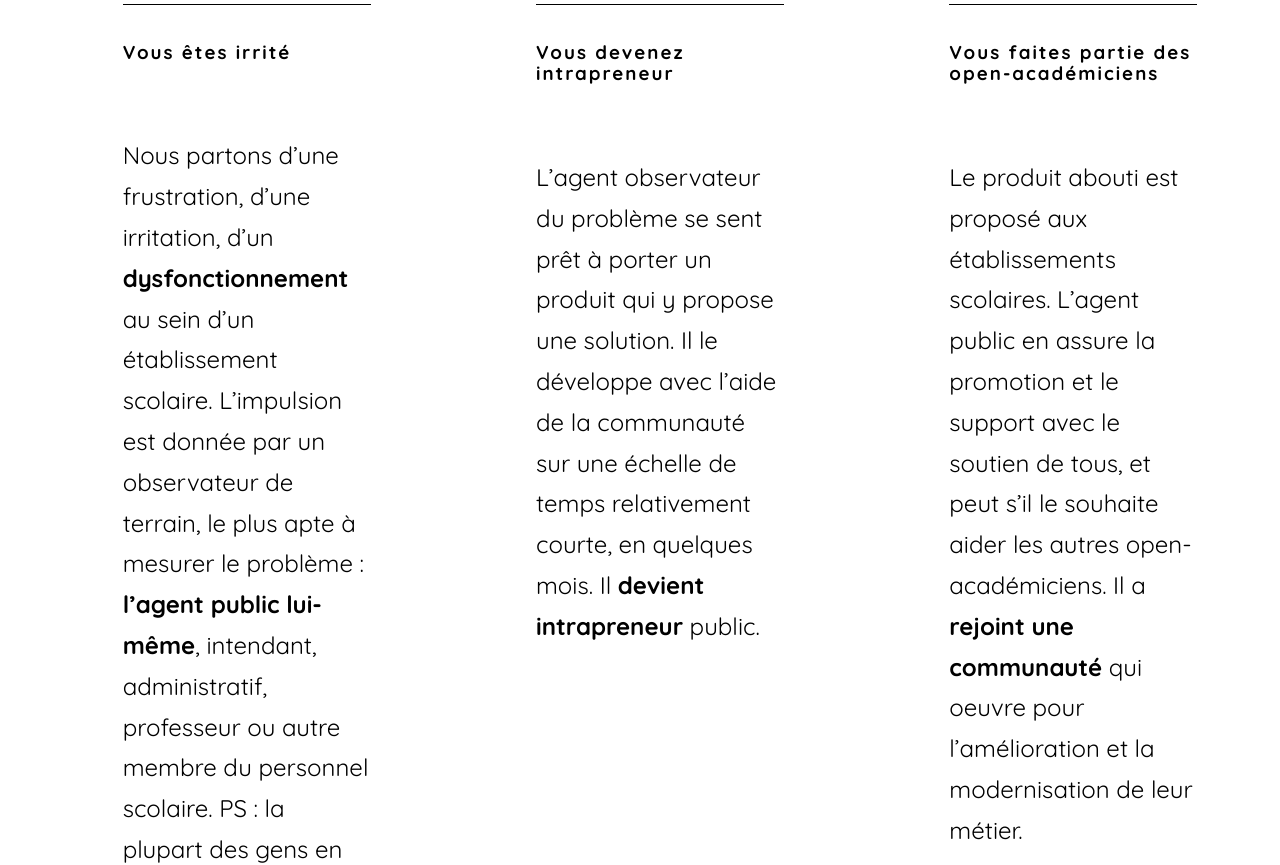
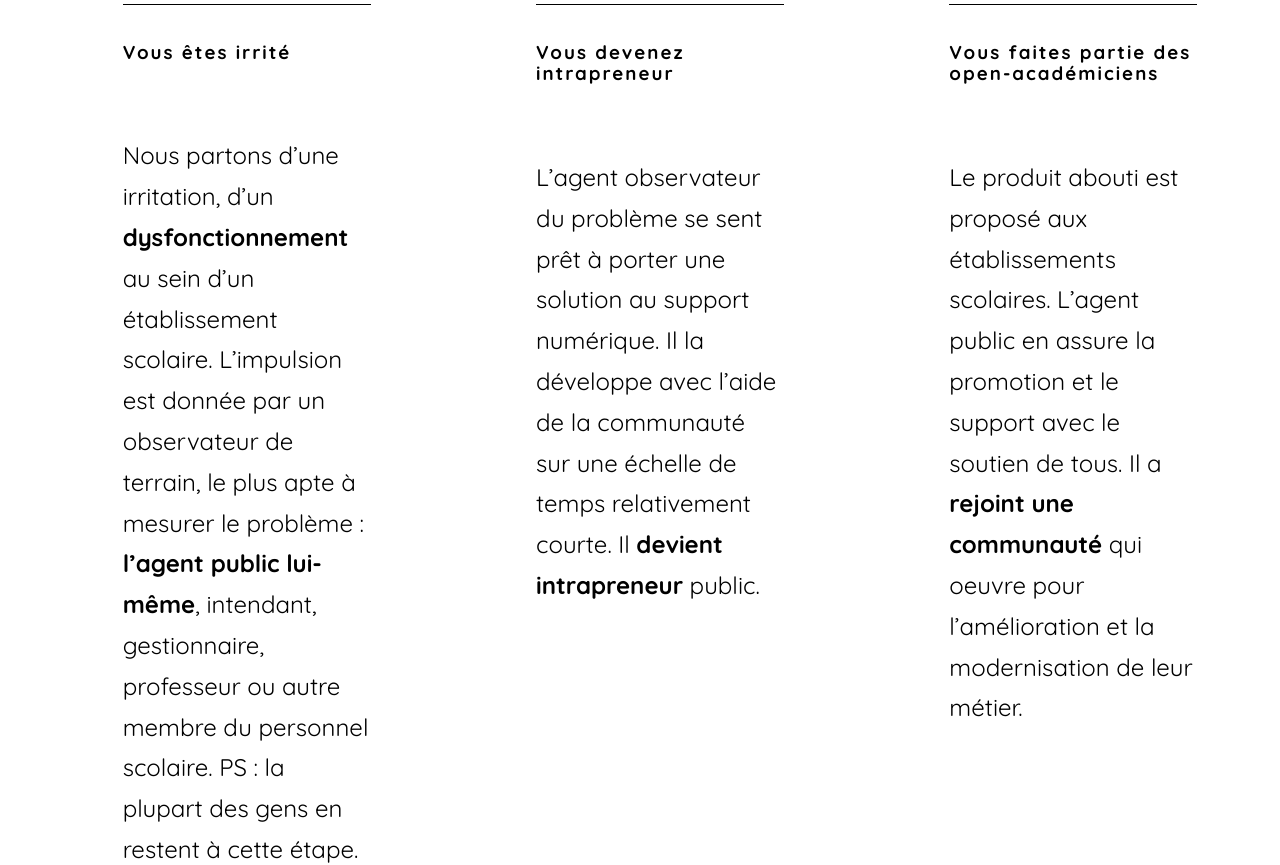
Before and after one commit to betagouv/open-academie, a Next.js app: page /projet in a window 1280 px wide. Shown: the part 1380-2245 px from the top of the page. Built offline with nearby package versions, Linux system fonts and the light colour scheme; a web font is replaced by a local one.

Commit message:
Update projet.js

```diff
--- a/pages/projet.js
+++ b/pages/projet.js
@@ -96,10 +96,11 @@ const Projet = () => (
             <span className="one">1</span>
             <h3>Vous êtes irrité</h3>
             <p>
-              Nous partons d’une frustration, d’une irritation, d’un <strong>dysfonctionnement</strong>&nbsp;
+              Nous partons d’une irritation, d’un <strong>dysfonctionnement</strong>&nbsp;
               au sein d’un établissement scolaire. L’impulsion est  donnée par un observateur
               de terrain, le plus apte à mesurer le problème : <strong>l’agent public lui-même</strong>,
-              intendant, administratif, professeur ou autre membre du personnel scolaire.
+              intendant, gestionnaire, professeur ou autre membre du personnel scolaire.
+
 
               PS : la plupart des gens en restent à cette étape. Faites la différence !
             </p>
@@ -108,9 +109,9 @@ const Projet = () => (
             <span className="two">2</span>
             <h3>Vous devenez intrapreneur</h3>
             <p>
-              L’agent observateur du problème se sent prêt à porter un produit qui y propose
-              une solution. Il le développe avec l’aide de la communauté sur une échelle de temps
-              relativement courte, en quelques mois. Il <strong>devient intrapreneur</strong> public.
+              L’agent observateur du problème se sent prêt à porter
+              une solution au support numérique. Il la développe avec l’aide de la communauté sur une échelle de temps
+              relativement courte. Il <strong>devient intrapreneur</strong> public.
             </p>
           </li>
           <li>
@@ -118,8 +119,7 @@ const Projet = () => (
             <h3>Vous faites partie des open-académiciens</h3>
             <p>
               Le produit abouti est proposé aux établissements scolaires.
-              L’agent public en assure la promotion et le support avec le soutien de tous,
-              et peut s’il le souhaite aider les autres open-académiciens. Il a <strong>rejoint une
+              L’agent public en assure la promotion et le support avec le soutien de tous. Il a <strong>rejoint une
               communauté</strong> qui oeuvre pour l’amélioration et la modernisation de leur métier.
             </p>
           </li>
```
